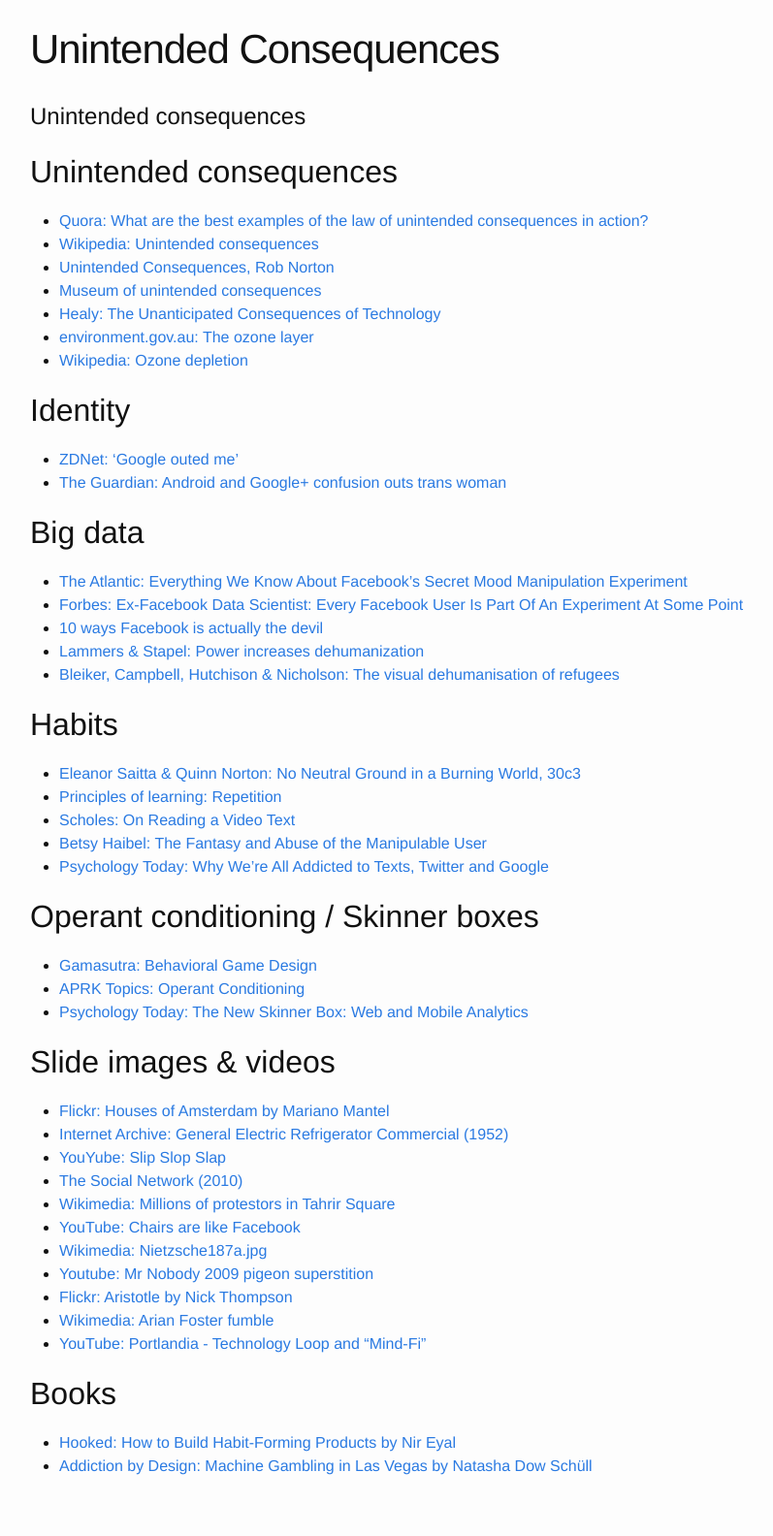
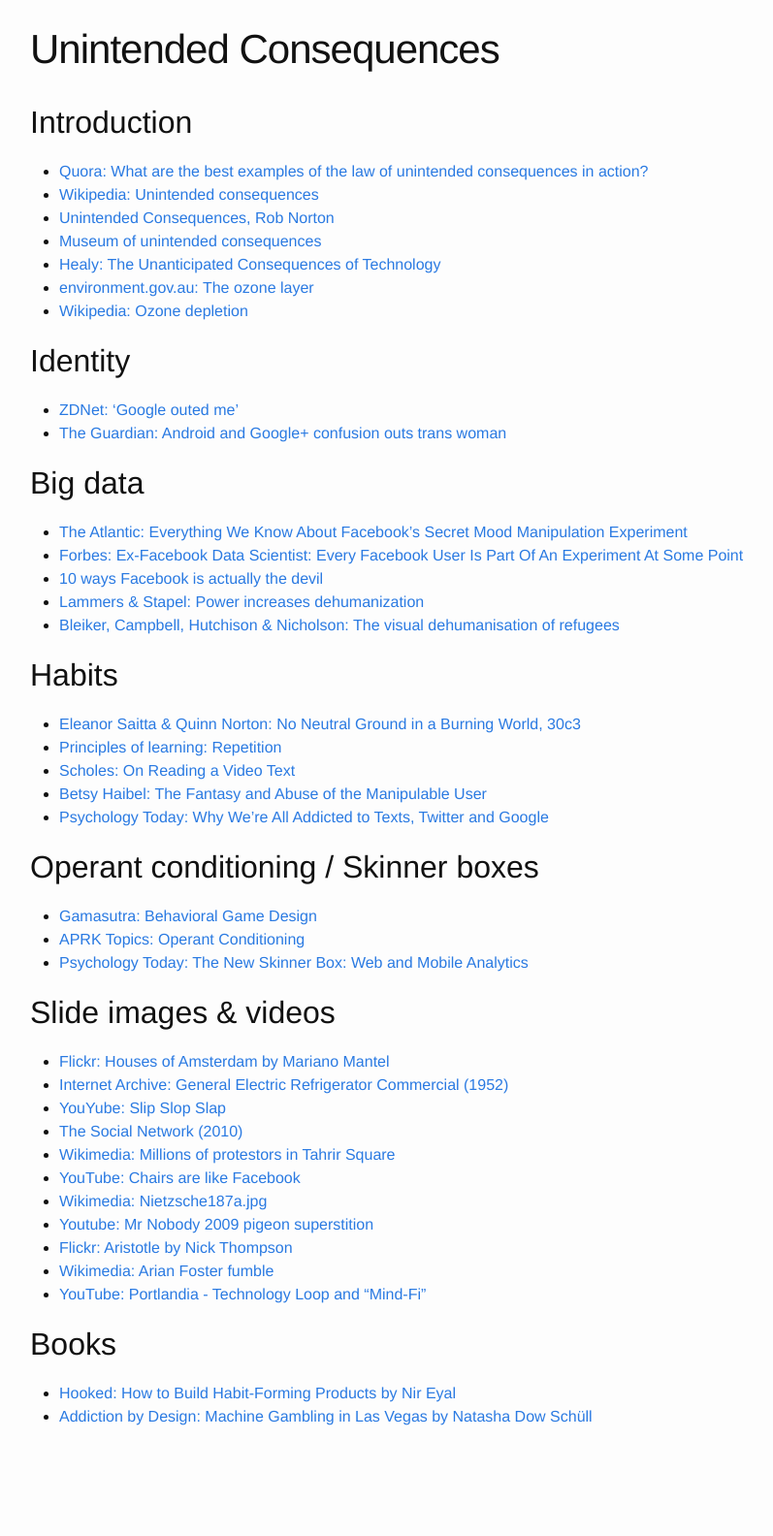
Before and after one commit to prehensile/prehensile.github.io, a Jekyll site: the page built from talks/unintended.md, in a window 1280 px wide. Shown: the whole page at 97% size, without its empty margins (239-1036 px from the left). Built offline with Jekyll 4.4.1, drawn with Linux system fonts in a browser that asks for light colours; after the commit the page ends 1533 px from its top, so only the background shows below that.

Commit message:
tidying repetitions

```diff
--- a/talks/unintended.md
+++ b/talks/unintended.md
@@ -3,10 +3,7 @@
 layout: page
 permalink: /talks/unintended/
 ---
-
-# Unintended consequences
-
-## Unintended consequences
+## Introduction
 * [Quora: What are the best examples of the law of unintended consequences in action?][1]
 * [Wikipedia: Unintended consequences][4]
 * [Unintended Consequences, Rob Norton][2]
```
